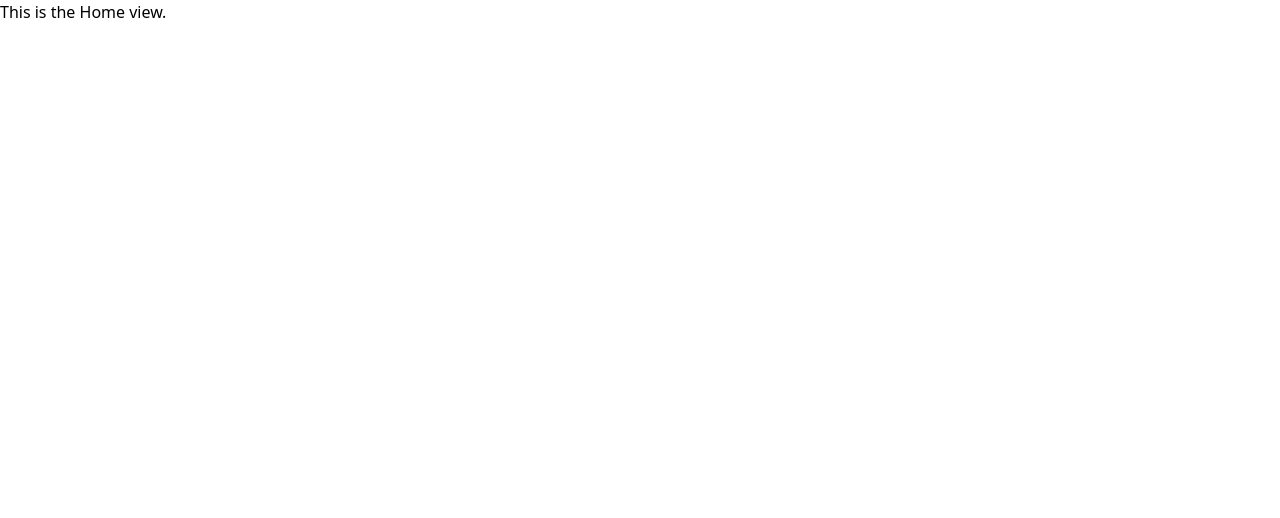
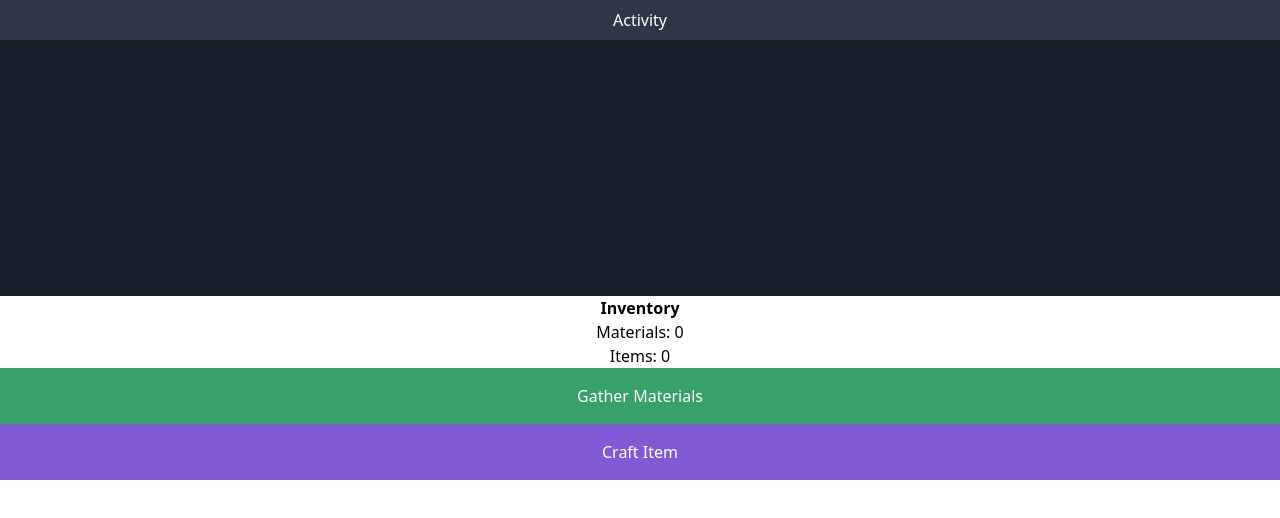
Before and after one commit to iamthismarvin/craftsmith, a Vue app: page / in a window 1280 px wide. Shown: the top 518 px of the page. Built offline with nearby package versions, Linux system fonts and the light colour scheme.

Commit message:
Create Activity component.

```diff
--- /dev/null
+++ b/src/components/Activity.vue
@@ -0,0 +1,31 @@
+<template>
+  <div class="activity text-white">
+    <div class="bg-gray-800 p-2 text-center">Activity</div>
+    <div ref="activity" class="bg-gray-900 overflow-auto h-64 px-1">
+      <div v-for="entry in entries" :key="entry.id">
+        {{ entry }}
+      </div>
+    </div>
+  </div>
+</template>
+
+<script>
+export default {
+  name: 'activity',
+  props: {
+    entries: Array,
+  },
+  mounted() {
+    this.scrollToBottom();
+  },
+  updated() {
+    this.scrollToBottom();
+  },
+  methods: {
+    scrollToBottom() {
+      const { activity } = this.$refs;
+      activity.scrollTop = activity.scrollHeight;
+    },
+  },
+};
+</script>
--- a/src/views/Home.vue
+++ b/src/views/Home.vue
@@ -1,11 +1,57 @@
 <template>
-  <div>
-    <div class="home">This is the Home view.</div>
+  <div class="home">
+    <Console :entries="log" />
+    <div class="flex flex-col just justify-center items-center">
+      <h1 class="font-bold">Inventory</h1>
+      <p>Materials: {{ inventory.materials }}</p>
+      <p>Items: {{ inventory.items }}</p>
+    </div>
+    <button class="button bg-green-600 hover:bg-green-700" @click="gatherMaterials">
+      Gather Materials
+    </button>
+    <button class="button bg-purple-600 hover:bg-purple-700" @click="craftItem">
+      Craft Item
+    </button>
   </div>
 </template>
 
 <script>
+import { defineAsyncComponent } from 'vue';
+
 export default {
   name: 'Home',
+  data: () => ({
+    log: [],
+    inventory: {
+      items: 0,
+      materials: 0,
+    },
+  }),
+  components: {
+    Console: defineAsyncComponent(() => import('@/components/Activity.vue')),
+  },
+  methods: {
+    gatherMaterials() {
+      const materials = Math.floor(Math.random() * 25);
+      this.inventory.materials += materials;
+      this.log.push(`You gathered ${materials} materials!`);
+    },
+    craftItem() {
+      const requiredMaterials = 25;
+      if (this.inventory.materials >= requiredMaterials) {
+        this.inventory.materials -= requiredMaterials;
+        this.inventory.items += 1;
+        this.log.push('You crafted an item!');
+      } else {
+        this.log.push('Insufficient materials to craft item.');
+      }
+    },
+  },
 };
 </script>
+
+<style lang="scss" scoped>
+.button {
+  @apply text-white w-full p-4;
+}
+</style>
```
